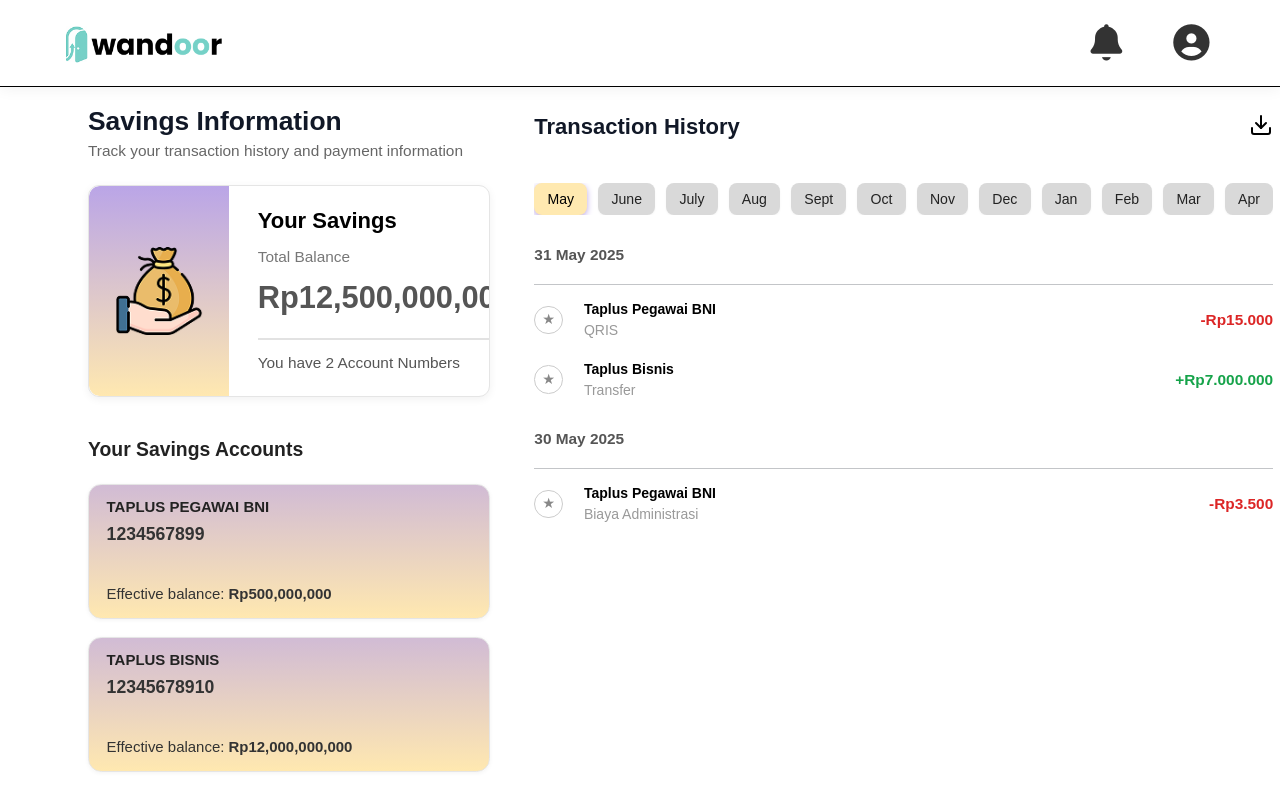
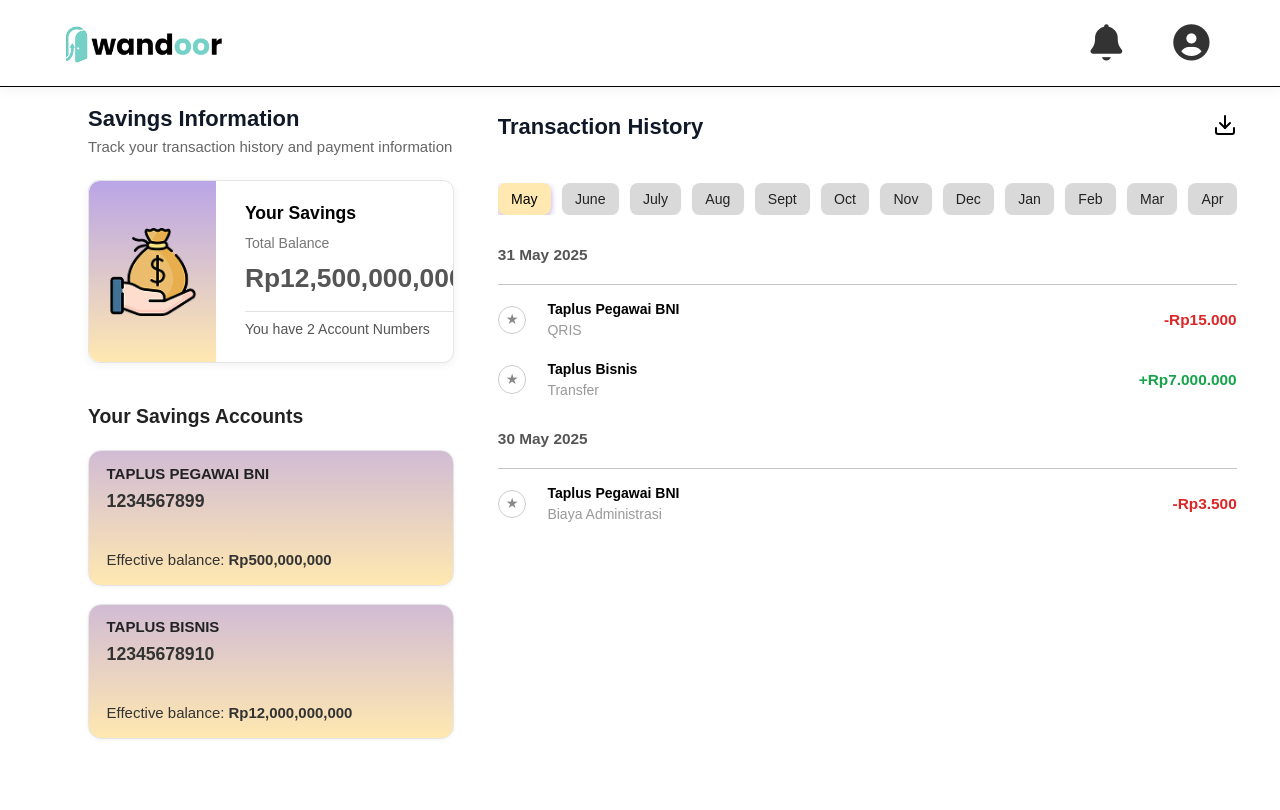
Before and after one commit to kelompok-3-odp343/Client-Side, a React (Vite) app: page /savings in a window 1280 px wide. Shown: the top 810 px of the page. Built offline with nearby package versions, Linux system fonts and the light colour scheme; no server answers.

Commit message:
Update style DPLK dan deposito

```diff
--- a/src/features/deposit/styles/deposit.css
+++ b/src/features/deposit/styles/deposit.css
@@ -66,7 +66,7 @@
 }
 
 .deposit-icon-circle img {
-  width: 4.2rem;
+  width: 5rem;
   height: auto;
 }
 
--- a/src/features/pension-funds/pages/PensionFunds.jsx
+++ b/src/features/pension-funds/pages/PensionFunds.jsx
@@ -30,10 +30,10 @@ export default function PensionFunds() {
       const pensionFunds = funds.flatMap((f, index) =>
         f.items.map((item) => ({
           id: index + 1,
-          title: f.title,
+          title: item.product_name,
           accountNumber: item.deposit_account_number,
           balance: item.balance,
-          growth: index % 2 === 0 ? "+0.6%" : "+0.4%",
+          growth: index % 2 === 0 ? 0.006 : -0.004,
         }))
       );
 
@@ -114,7 +114,7 @@ export default function PensionFunds() {
             {months.map((m) => (
               <button
                 key={m}
-                className={`month-btn ${selectedMonth === m ? "active" : ""}`}
+                className={`month-btn-dplk ${selectedMonth === m ? "active" : ""}`}
                 onClick={() => setSelectedMonth(m)}
               >
                 {m}
@@ -164,8 +164,13 @@ function AccountNumberCard({ title, accountNumber, balance, growth }) {
       </div>
       <hr />
       <div className="account-balance">
-        <p><span>Accumulated Balance</span><span>Rp{balance.toLocaleString()}</span></p>
-        <p><span>Growth</span><span>{growth}</span></p>
+        <p><span>Accumulated balance</span><span><strong>Rp{balance.toLocaleString()}</strong></span></p>
+        <p><span>Growth</span>
+        <span style={{
+          color:
+          growth > 0 ? "#3DBF4A" :
+          growth < 0 ? "#F94449" : "#000"}}
+          ><strong>({growth > 0 ? "+" : ""}{growth*100}%)</strong></span></p>
       </div>
     </div>
   );
--- a/src/features/pension-funds/styles/pension-funds.css
+++ b/src/features/pension-funds/styles/pension-funds.css
@@ -7,9 +7,10 @@
 
 /* ======== LAYOUT UTAMA ======== */
 .pension-fund-container {
-  display: flex;
+  display: grid;
+  grid-template-columns: 1fr 1fr;
   gap: 2.5rem;
-  padding: 6.25rem 5rem 3.75rem;
+  padding: 6rem 5rem 4rem;
   margin: 0 auto;
   align-items: stretch;
 }
@@ -25,44 +26,46 @@
 }
 
 .section-header .lg-title {
-  font-size: 1.5rem;
+  font-size: 1.25rem;
   font-weight: 700;
   margin: 0;
 }
 
 .section-header .lg-sub {
-  font-size: 0.875rem;
+  font-size: 0.85rem;
   color: #666;
-  margin-top: 0.125rem;
+  margin-top: 0.2rem;
 }
 
 /* ======== PENSION FUND SUMMARY CARD ======== */
 .pension-fund-summary-card.fancy {
   display: flex;
-  align-items: center;
+  align-items: stretch;
   background: #fff;
-  border-radius: 0.625rem;
-  box-shadow: 0 0.125rem 0.5rem rgba(0, 0, 0, 0.06);
+  border-radius: 0.6rem;
+  box-shadow: 0 0.15rem 0.5rem rgba(0, 0, 0, 0.06);
   overflow: hidden;
   border: 0.0625rem solid #e5e5e5;
   width: 100%;
   transition: all 0.2s ease;
+  margin-top: -2.5rem;
 }
 
 .pension-fund-summary-card.fancy:hover {
-  transform: translateY(-0.125rem);
+  transform: translateY(-0.1rem);
   box-shadow: 0 0.25rem 0.75rem rgba(0, 0, 0, 0.08);
 }
 
 .pension-fund-summary-left {
-  background: linear-gradient(to bottom, #FFBC8E 0%, #fff3cf 100%);
+  background: linear-gradient(to bottom, #FFBC8E 0%, #FFE8B0 100%);
   width: 35%;
+  min-width: 9rem;
   height: 100%;
   display: flex;
   justify-content: center;
   align-items: center;
-  border-top-left-radius: 0.625rem;
-  border-bottom-left-radius: 0.625rem;
+  border-top-left-radius: 0.6rem;
+  border-bottom-left-radius: 0.6rem;
 }
 
 .pension-fund-icon-circle img {
@@ -72,7 +75,7 @@
 
 .pension-fund-summary-right {
   flex: 1;
-  padding: 1.5rem 1.875rem;
+  padding: 1.2rem 1.6rem;
   display: flex;
   flex-direction: column;
   justify-content: center;
@@ -80,60 +83,64 @@
 }
 
 .summary-title {
-  font-size: 1.25rem;
+  font-size: 1rem;
   font-weight: 700;
   color: #000;
-  margin-bottom: 0.625rem;
+  margin-bottom: 0.5rem;
 }
 
 .summary-label {
-  font-size: 0.875rem;
+  font-size: 0.8rem;
   color: #777;
   margin: 0;
 }
 
 .summary-balance {
-  font-size: 1.75rem;
+  font-size: 1.5rem;
   font-weight: 700;
-  margin: 0.375rem 0;
+  margin: 0.3rem 0;
 }
 
 .summary-divider {
   width: 100%;
   height: 0.0625rem;
   background: #e2e2e2;
-  margin: 0.625rem 0;
+  margin: 0.4rem 0;
 }
 
 .summary-sub {
-  font-size: 0.875rem;
+  font-size: 0.8rem;
   color: #555;
   margin: 0;
 }
 
 /* ======== YOUR PENSION FUNDS ======== */
 .your-pension-title {
-  font-size: 1.125rem;
+  font-size: 1.1rem;
   font-weight: 700;
-  margin-top: 1.25rem;
+  margin-top: 0.625rem;
 }
 
 .pension-fund-grid {
-  display: flex;
-  gap: 1.25rem;
-  flex-wrap: wrap;
+  display: grid;
+  grid-template-columns: repeat(auto-fit, minmax(12rem, 1fr));
+  gap: 1rem;
+  width: 100%;
+  margin-top: -1rem;
 }
 
 /* ======== ACCOUNT NUMBER CARD ======== */
 .account-number-card {
+  flex: 1 1 calc(50% - 0.5rem);
   background: #fff;
   border: 0.0625rem solid #e5e5e5;
   border-radius: 0.75rem;
-  padding: 1.25rem;
+  padding: 0.75rem 1rem;
+  text-align: center;
   box-shadow: 0 0.0625rem 0.25rem rgba(0, 0, 0, 0.05);
   width: 100%;
   transition: 0.2s ease;
-  margin-bottom: 1.25rem;
+  /* margin-bottom: 1.25rem; */
 }
 
 .account-number-card:hover {
@@ -141,21 +148,26 @@
   box-shadow: 0 0.25rem 0.75rem rgba(0, 0, 0, 0.08);
 }
 
+.account-number-card hr {
+  margin-top: -0.25rem;
+}
+
 .account-number-header {
   display: flex;
   flex-direction: column;
-  gap: 0.625rem;
-  margin-bottom: 0.75rem;
+  /* gap: 0.625rem; */
+  /* margin-bottom: 0.75rem; */
 }
 
 .account-title {
   font-size: 1rem;
   font-weight: 600;
+  margin-bottom: 0.3rem;
 }
 
 .account-number {
   font-size: 0.875rem;
-  color: #888;
+  color: #333;
 }
 
 .account-balance {
@@ -165,20 +177,26 @@
 .account-balance p {
   display: flex;
   justify-content: space-between;
-  margin: 0.5rem 0;
+  margin: 0.25rem 0;
   color: #333;
 }
 
 .account-balance span:first-child {
   color: #777;
+  text-align: left;
+}
+
+.account-balance span:last-child {
+  text-align: right;
 }
 
 /* ======== ACCOUNT NUMBER GRID ======== */
 .account-number-grid {
-  display: flex;
-  gap: 1.25rem;
+  display: grid;
+  grid-template-columns: repeat(auto-fit, minmax(12rem, 1fr));
+  gap: 1rem;
   justify-content: flex-start;
-  margin-top: 1.25rem;
+  margin-top: -1rem;
 }
 
 .account-number-column {
@@ -194,7 +212,6 @@
   flex-direction: column;
   justify-content: flex-start;
   height: 100%;
-  margin-top: 1.875rem;
 }
 
 .transaction-header {
@@ -218,11 +235,11 @@
   overflow-x: auto;
 }
 
-.month-btn {
+.month-btn-dplk {
   border: none;
-  padding: 0.375rem 0.875rem;
+  padding: 0.4rem 0.8rem;
   border-radius: 0.5rem;
-  font-size: 0.8125rem;
+  font-size: 0.8rem;
   font-weight: 500;
   background: #f4f4f4;
   cursor: pointer;
@@ -231,15 +248,16 @@
   white-space: nowrap;
 }
 
-.month-btn:hover {
-  background: #ffe9b0;
+.month-btn-dplk:hover {
+  background: #FFBC8E;
+  color: #fff;
 }
 
-.month-btn.active {
-  background: #ffe9b0;
-  color: #fff;
-  font-weight: 600;
-  box-shadow: 0 0.125rem 0.375rem rgba(0, 168, 132, 0.25);
+.month-btn-dplk.active {
+  background: #ffe9b0 !important;
+  color: #000 !important;
+  font-weight: 700;
+  box-shadow: 0 0.125rem 0.375rem #FFBC8E;
 }
 
 /* ======== TRANSACTION LIST ======== */
@@ -321,7 +339,7 @@
     max-width: 100%;
   }
 
-  .month-btn {
+  .month-btn-dplk {
     padding: 0.375rem 0.75rem;
     font-size: 0.75rem;
   }
```
